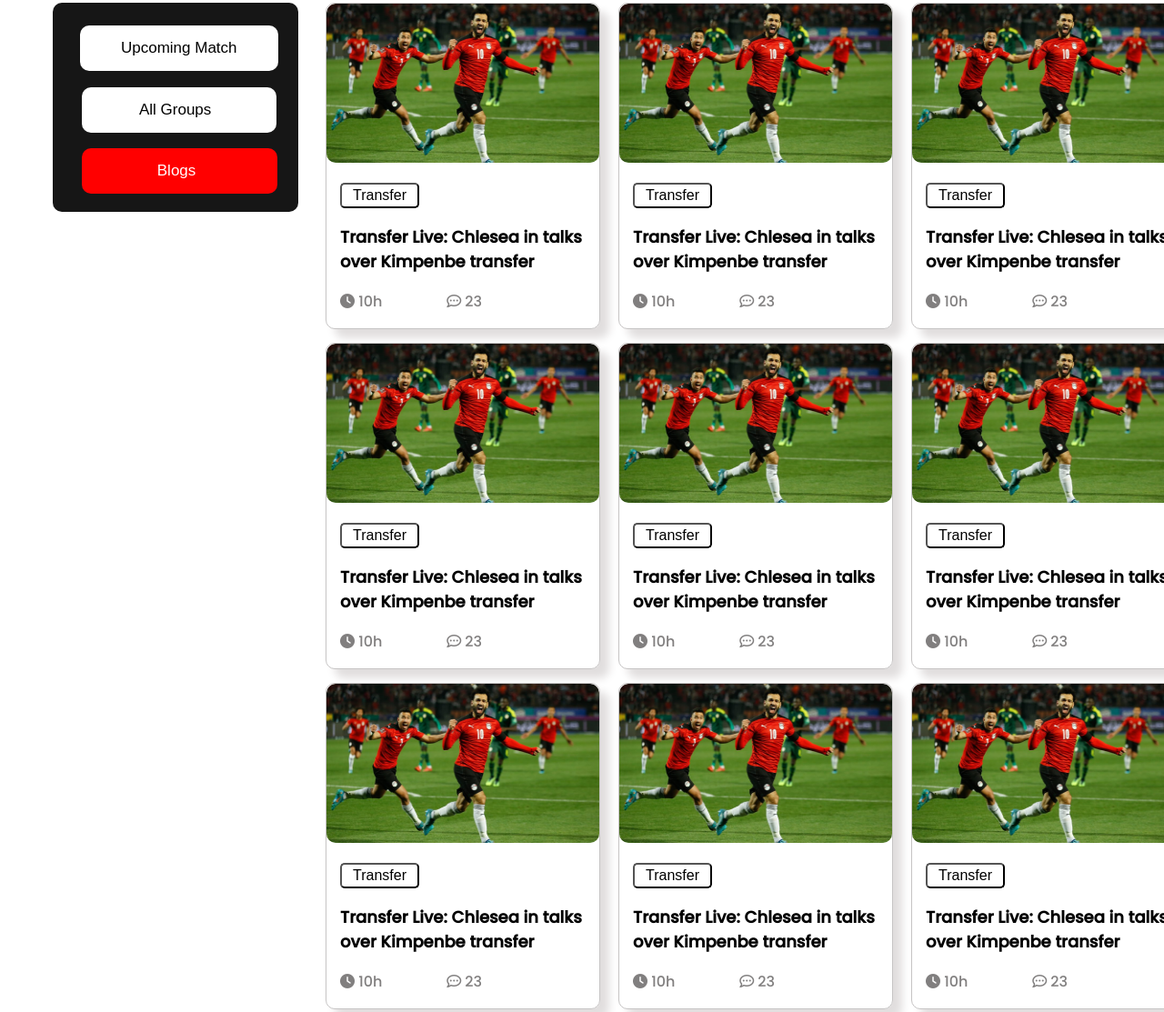
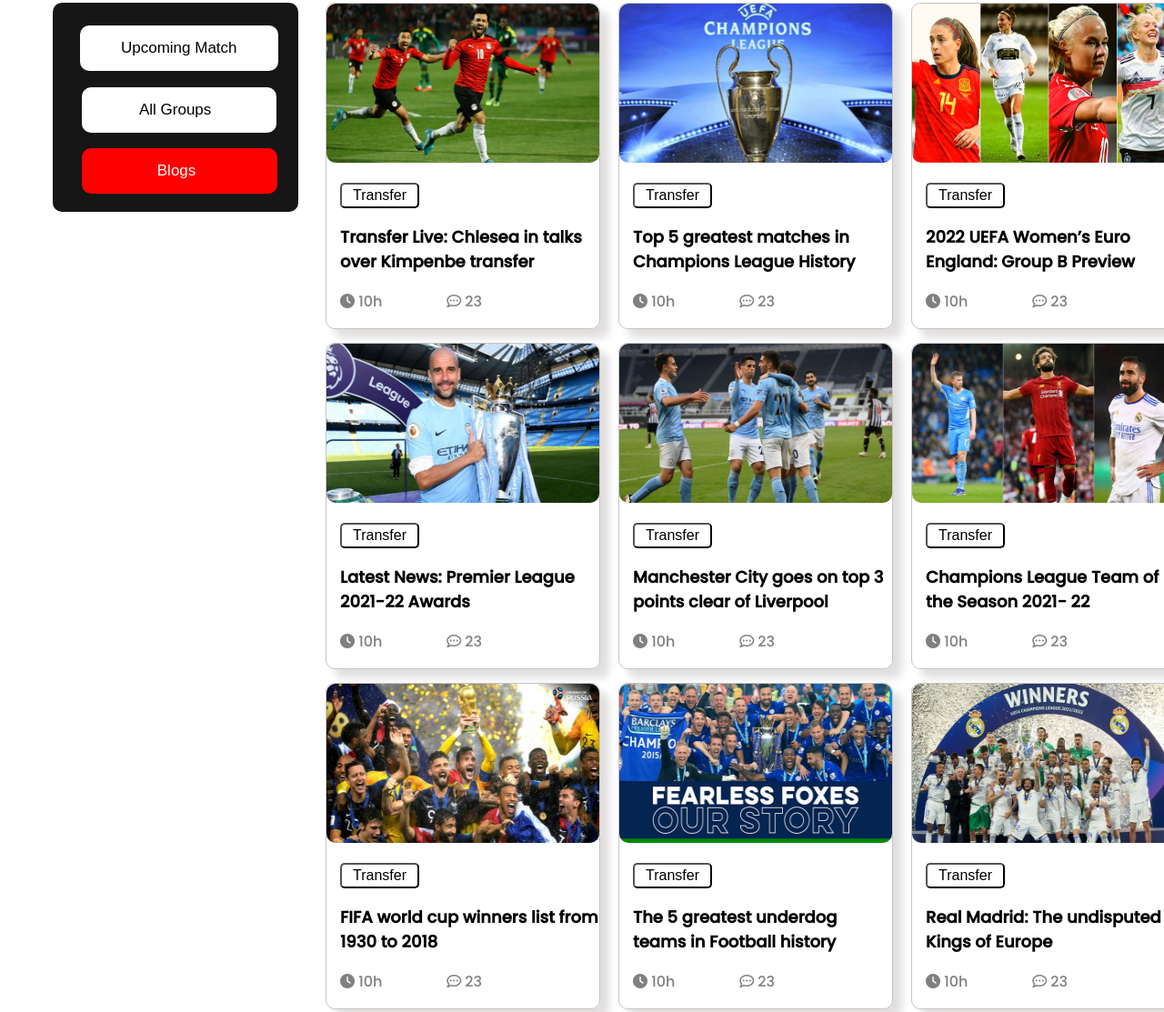
Before and after one commit to Fahimsakib1/world-cup-html-css, a plain HTML site: page index.html in a window 1280 px wide. Shown: the part 777-1890 px from the top of the page at 91% size. Drawn offline with Linux system fonts and the light colour scheme.

Commit message:
new  blog  pic added with website link

```diff
--- a/index.html
+++ b/index.html
@@ -67,7 +67,7 @@
 
                     <div class="individual-player-photo-details">
 
-                    <img src="assets/Blog Image.png" alt="">
+                        <a href="https://www.chaseyoursport.com/Football" target="_blank"><img src="assets/Blog Image.png" alt=""></a>
                         <button class="transfer-button"> Transfer </button>
                         <h3>Transfer Live: Chlesea in talks over Kimpenbe transfer</h3>
 
@@ -91,9 +91,9 @@
 
                     <div class="individual-player-photo-details">
 
-                    <img src="assets/Blog Image.png" alt="">
+                        <a href="https://www.chaseyoursport.com/Football/greatest-matches-in-Champions-League-History/3966" target="_blank"><img src="assets/blog pics/2.jpeg" alt=""></a>
                         <button class="transfer-button"> Transfer </button>
-                    <h3>Transfer Live: Chlesea in talks over Kimpenbe transfer</h3>
+                        <h3>Top 5 greatest matches in Champions League History</h3>
 
                     </div>
 
@@ -115,9 +115,10 @@
 
                 <div class="individual-player-photo-details">
 
-                    <img src="assets/Blog Image.png" alt="">
+                    <a href="  https://www.chaseyoursport.com/Football/2022-UEFA-Womens-Euro-England-Group-B-Preview/4437" target="_blank"><img src="assets/blog pics/3.jpg" alt=""></a>
+
                     <button class="transfer-button"> Transfer </button>
-                    <h3>Transfer Live: Chlesea in talks over Kimpenbe transfer</h3>
+                    <h3>2022 UEFA Women’s Euro England: Group B Preview</h3>
 
                 </div>
 
@@ -139,9 +140,9 @@
 
                 <div class="individual-player-photo-details">
 
-                    <img src="assets/Blog Image.png" alt="">
+                    <a href="https://www.chaseyoursport.com/Football/Premier-League-2021-22-Awards/4259" target="_blank"><img src="assets/blog pics/4.jpeg" alt=""></a>
                     <button class="transfer-button"> Transfer </button>
-                    <h3>Transfer Live: Chlesea in talks over Kimpenbe transfer</h3>
+                    <h3>Latest News: Premier League 2021-22 Awards</h3>
 
                 </div>
 
@@ -163,9 +164,9 @@
 
                 <div class="individual-player-photo-details">
 
-                    <img src="assets/Blog Image.png" alt="">
+                    <a href="https://www.chaseyoursport.com/Football/Manchester-City-goes-on-top-3-points-clear-of-runner-up-Liverpool/4129" target="_blank"><img src="assets/blog pics/5.jpeg" alt=""></a>
                     <button class="transfer-button"> Transfer </button>
-                    <h3>Transfer Live: Chlesea in talks over Kimpenbe transfer</h3>
+                    <h3>Manchester City goes on top 3 points clear of Liverpool</h3>
 
                 </div>
 
@@ -185,9 +186,9 @@
 
                 <div class="individual-player-photo-details">
 
-                    <img src="assets/Blog Image.png" alt="">
+                    <a href="https://www.chaseyoursport.com/Football/Champions-League-Team-of-the-Season-2021--22/4342" target="_blank"><img src="assets/blog pics/6.jpeg" alt=""></a>
                     <button class="transfer-button"> Transfer </button>
-                    <h3>Transfer Live: Chlesea in talks over Kimpenbe transfer</h3>
+                    <h3>Champions League Team of the Season 2021- 22</h3>
 
                 </div>
 
@@ -207,9 +208,9 @@
 
                 <div class="individual-player-photo-details">
 
-                    <img src="assets/Blog Image.png" alt="">
+                    <a href="https://www.chaseyoursport.com/Football/FIFA-world-cup-winners-list-from-1930-to-2018/4335" target="_blank"><img src="assets/blog pics/7.jpeg" alt=""></a>
                     <button class="transfer-button"> Transfer </button>
-                    <h3>Transfer Live: Chlesea in talks over Kimpenbe transfer</h3>
+                    <h3>FIFA world cup winners list from 1930 to 2018</h3>
 
                 </div>
 
@@ -230,9 +231,9 @@
 
                 <div class="individual-player-photo-details">
 
-                    <img src="assets/Blog Image.png" alt="">
+                    <a href="https://www.chaseyoursport.com/Football/The-5-greatest-underdog-teams-in-football-history/4315" target="_blank"><img src="assets/blog pics/8.jpeg" alt=""></a>
                     <button class="transfer-button"> Transfer </button>
-                    <h3>Transfer Live: Chlesea in talks over Kimpenbe transfer</h3>
+                    <h3>The 5 greatest underdog teams in Football history</h3>
 
                 </div>
 
@@ -252,9 +253,9 @@
 
                 <div class="individual-player-photo-details">
 
-                    <img src="assets/Blog Image.png" alt="">
+                    <a href="https://www.chaseyoursport.com/Football/Real-Madrid-The-undisputed-Kings-of-Europe/4264" target="_blank"><img src="assets/blog pics/9.jpeg" alt=""></a>
                     <button class="transfer-button"> Transfer </button>
-                    <h3>Transfer Live: Chlesea in talks over Kimpenbe transfer</h3>
+                    <h3>Real Madrid: The undisputed Kings of Europe</h3>
 
                 </div>
 
@@ -275,6 +276,8 @@
 
    </section>
 
+
+
     <section class="view-all-button-section">
 
             <div class="view-all-button-div">
@@ -282,6 +285,8 @@
             </div>
 
     </section>
+
+
 
 
    <footer class="footer-section">
```
Also changed, not shown: assets/blog pics/1.webp (added), assets/blog pics/2.jpeg (added), assets/blog pics/3.jpg (added), assets/blog pics/4.jpeg (added), assets/blog pics/5.jpeg (added), assets/blog pics/6.jpeg (added), assets/blog pics/7.jpeg (added), assets/blog pics/8.jpeg (added), assets/blog pics/9.jpeg (added). Lines whose indentation alone changed are shown as unchanged.
